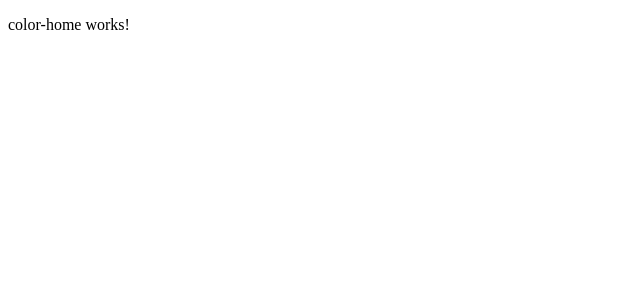
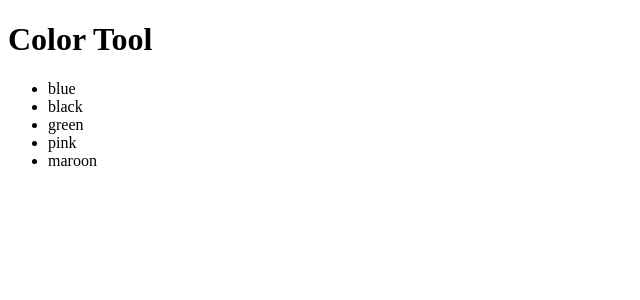
Before and after one commit to training4developers/angular_01082017, an Angular app: page / in a window 1280 px wide. Shown: the top 300 px of the page, without its empty margins (0-640 px from the left). Built offline with nearby package versions, Linux system fonts and the light colour scheme.

Commit message:
added code demos

```diff
--- a/src/app/color-tool/components/color-home/color-home.component.html
+++ b/src/app/color-tool/components/color-home/color-home.component.html
@@ -1,3 +1,6 @@
-<p>
-  color-home works!
-</p>
+<header>
+  <h1>{{headerText}}</h1>
+  <ul>
+    <li *ngFor="let color of colors">{{color}}</li>
+  </ul>
+</header>
--- a/src/app/color-tool/components/color-home/color-home.component.ts
+++ b/src/app/color-tool/components/color-home/color-home.component.ts
@@ -7,7 +7,11 @@ import { Component, OnInit } from '@angular/core';
 })
 export class ColorHomeComponent implements OnInit {
 
-  constructor() { }
+  public headerText = 'Color Tool';
+  public colors = [ 'blue', 'black', 'green', 'pink', 'maroon' ];
+
+  constructor() {
+  }
 
   ngOnInit() {
   }
```
